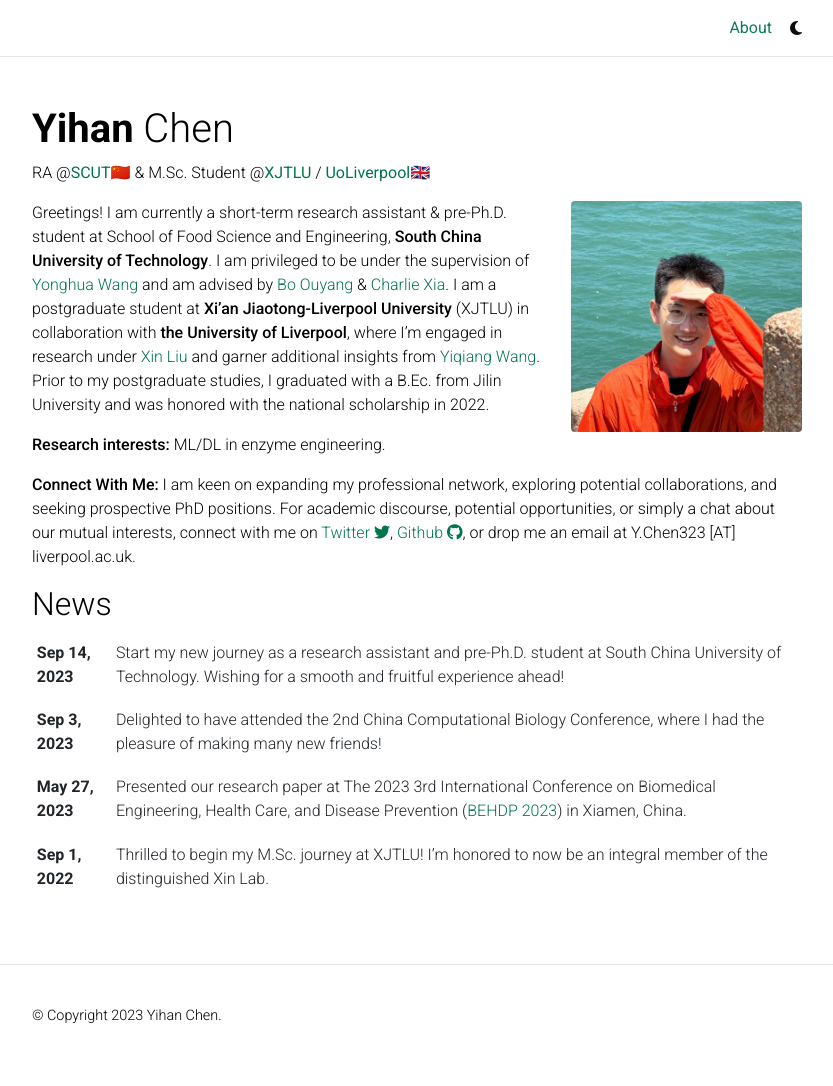
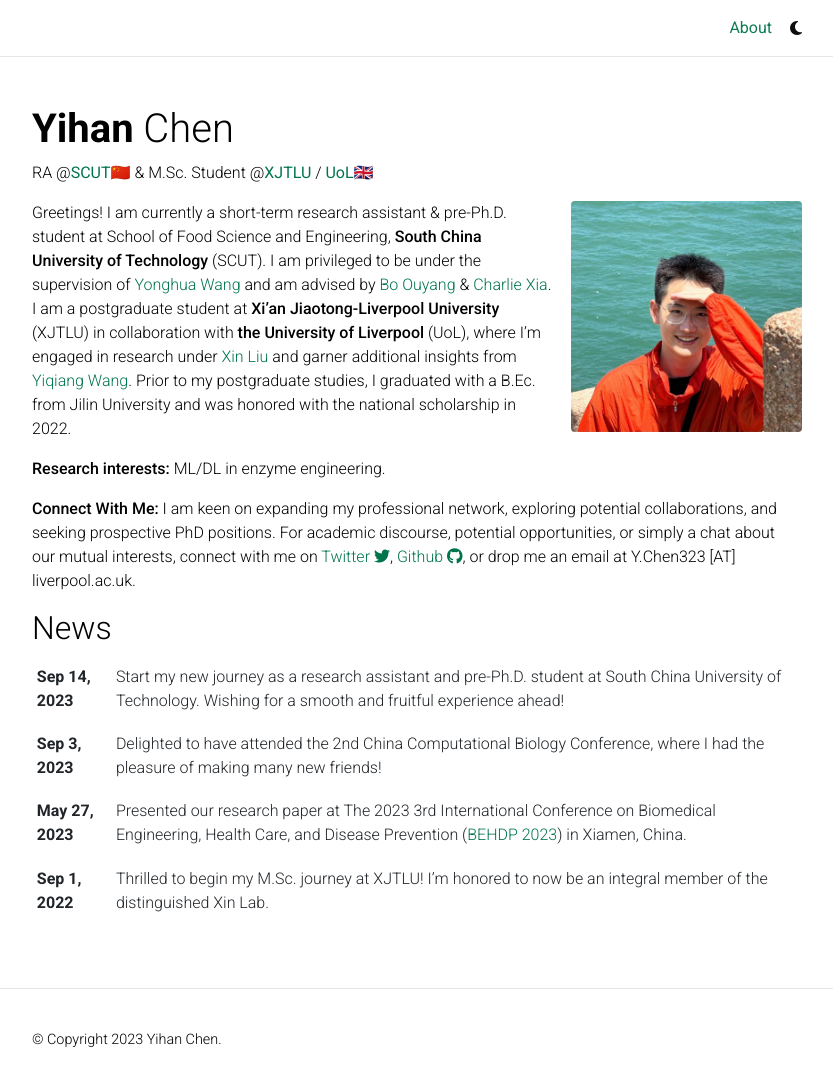
Before and after one commit to YihanCell/YihanCell.github.io, a Jekyll site: the page built from _pages/about.md, in a window 1280 px wide and 1091 px high. Shown: the top 1086 px of the window, without its empty margins (223-1056 px from the left). Built offline with Jekyll 4.4.1, drawn with Linux system fonts in a browser that asks for light colours; full-size pictures stand in for the smaller copies a plugin makes; comment, search, counter and statistics services are not loaded; a style sheet for code colours, icons or effects is not loaded.

Commit message:
Update about.md

```diff
--- a/_pages/about.md
+++ b/_pages/about.md
@@ -2,7 +2,7 @@
 layout: about
 title: About
 permalink: /
-subtitle: RA @<a href='https://www.scut.edu.cn/en/'><b>SCUT</b></a>🇨🇳 & M.Sc. Student @<a href='https://www.xjtlu.edu.cn/en'><b>XJTLU</b></a> / <a href='https://www.liverpool.ac.uk/'><b>UoLiverpool</b></a>🇬🇧
+subtitle: RA @<a href='https://www.scut.edu.cn/en/'><b>SCUT</b></a>🇨🇳 & M.Sc. Student @<a href='https://www.xjtlu.edu.cn/en'><b>XJTLU</b></a> / <a href='https://www.liverpool.ac.uk/'><b>UoL</b></a>🇬🇧
 
 profile:
   align: right
@@ -19,7 +19,7 @@
 # social: true  # includes social icons at the bottom of the page
 ---
 
-Greetings! I am currently a short-term research assistant & pre-Ph.D. student at School of Food Science and Engineering, **South China University of Technology**. I am privileged to be under the supervision of [Yonghua Wang](https://www.researchgate.net/profile/Yonghua-Wang-2) and am advised by [Bo Ouyang](http://english.cemcs.cas.cn/faculty/principal/index_18794.html?json=http://cemcs.cas.cn/sourcedb_cemcs_cas/en/ywrck/pi/202008/t20200823_5670081.json) & [Charlie Xia](https://orcid.org/0000-0003-0868-1923). I am a postgraduate student at **Xi’an Jiaotong-Liverpool University** (XJTLU) in collaboration with **the University of Liverpool**, where I'm engaged in research under [Xin Liu](https://www.xjtlu.edu.cn/en/study/departments/academy-of-pharmacy/academy-staff/academic-staff/staff/xin-liu) and garner additional insights from [Yiqiang Wang](https://www.xjtlu.edu.cn/en/study/departments/academy-of-pharmacy/academy-staff/academic-staff/staff/yiqiang-wang). Prior to my postgraduate studies, I graduated with a B.Ec. from Jilin University and was honored with the national scholarship in 2022.
+Greetings! I am currently a short-term research assistant & pre-Ph.D. student at School of Food Science and Engineering, **South China University of Technology** (SCUT). I am privileged to be under the supervision of [Yonghua Wang](https://www.researchgate.net/profile/Yonghua-Wang-2) and am advised by [Bo Ouyang](http://english.cemcs.cas.cn/faculty/principal/index_18794.html?json=http://cemcs.cas.cn/sourcedb_cemcs_cas/en/ywrck/pi/202008/t20200823_5670081.json) & [Charlie Xia](https://orcid.org/0000-0003-0868-1923). I am a postgraduate student at **Xi’an Jiaotong-Liverpool University** (XJTLU) in collaboration with **the University of Liverpool** (UoL), where I'm engaged in research under [Xin Liu](https://www.xjtlu.edu.cn/en/study/departments/academy-of-pharmacy/academy-staff/academic-staff/staff/xin-liu) and garner additional insights from [Yiqiang Wang](https://www.xjtlu.edu.cn/en/study/departments/academy-of-pharmacy/academy-staff/academic-staff/staff/yiqiang-wang). Prior to my postgraduate studies, I graduated with a B.Ec. from Jilin University and was honored with the national scholarship in 2022.
 
 **Research interests:** ML/DL in enzyme engineering.
 
```
